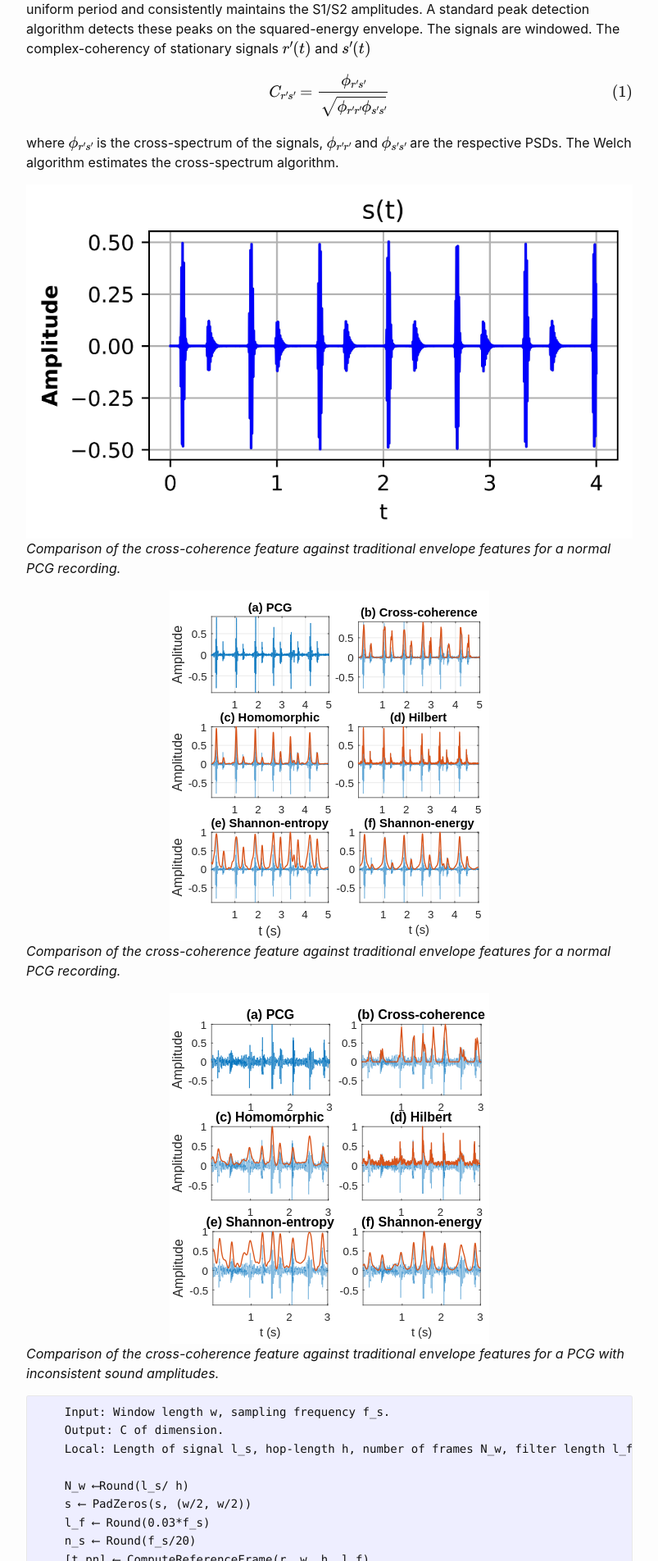
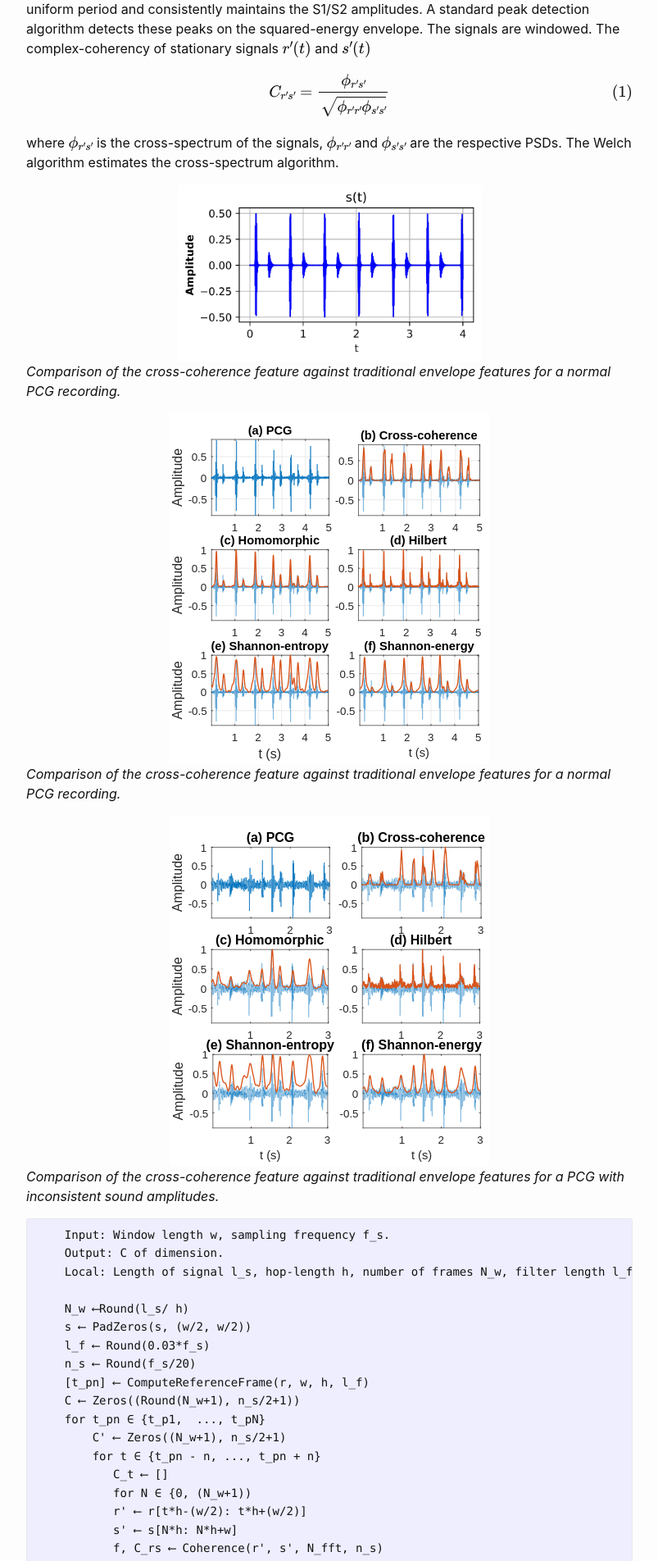
Before and after one commit to at3e/at3e.github.io, a Jekyll site: the page built from _posts/2022-12-20-temporal-demodulation.md, in a window 1280 px wide. Shown: the part 488-2392 px from the top of the page at 82% size, without its empty margins (238-1041 px from the left). Built offline with Jekyll 4.4.1, drawn with Linux system fonts in a browser that asks for light colours; formulas are drawn with MathJax 3.

Commit message:
Update 2022-12-20-temporal-demodulation.md

```diff
--- a/_posts/2022-12-20-temporal-demodulation.md
+++ b/_posts/2022-12-20-temporal-demodulation.md
@@ -14,7 +14,7 @@
 
 where  $ \phi_{r's'} $ is the cross-spectrum of the signals, $ \phi_{r'r'} $ and $ \phi_{s's'} $ are the respective PSDs. The Welch algorithm estimates the cross-spectrum algorithm.
 
-![Image](/assets/st.jpg){:style="display:block; margin-left:auto; margin-right:auto" width="100%"}
+![Image](/assets/st.jpg){:style="display:block; margin-left:auto; margin-right:auto" width="50%"}
 *Comparison of the cross-coherence feature against traditional envelope features for a normal PCG recording.*
 
 
```
